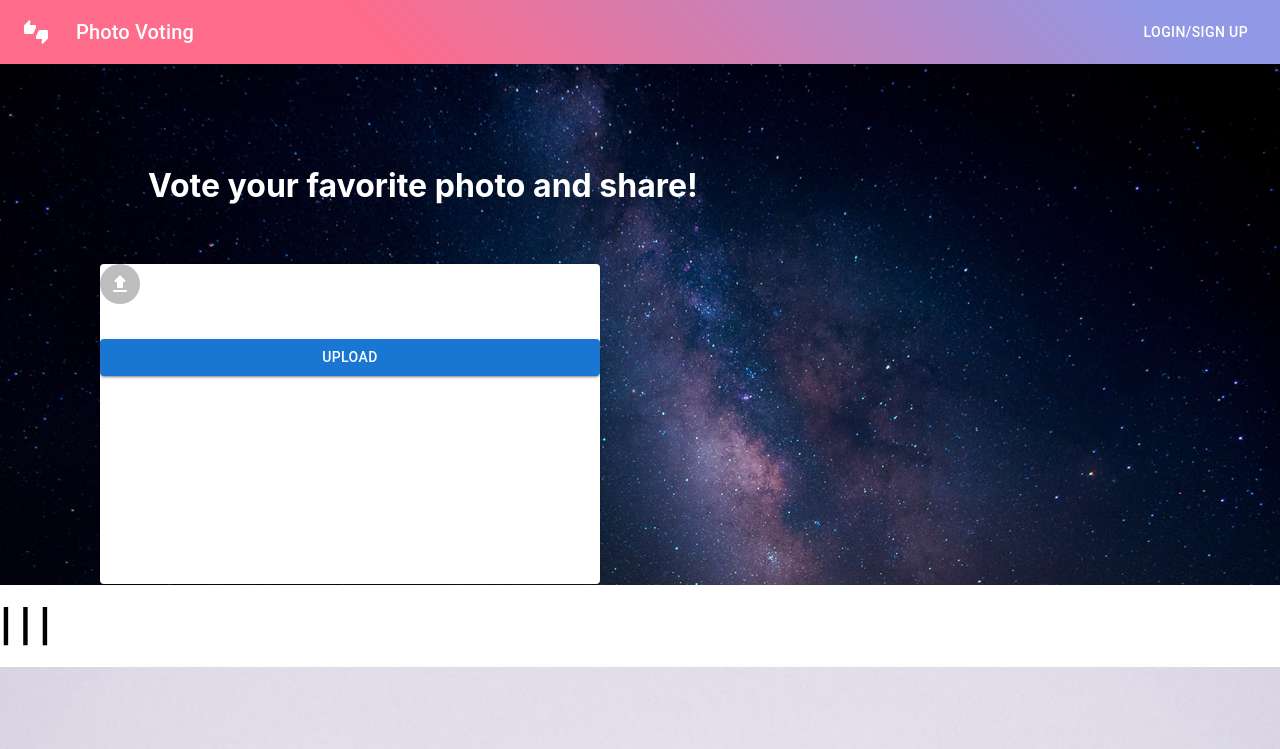
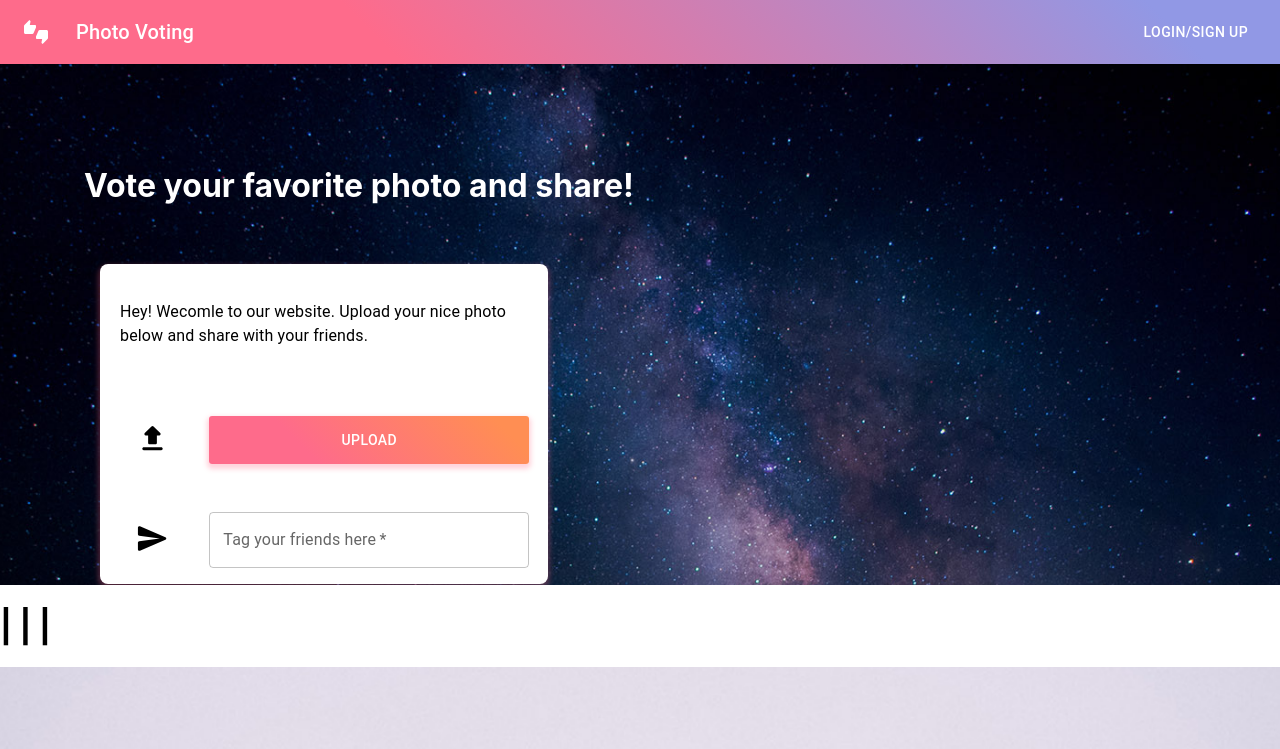
Before and after one commit to hunterD3CD/photo_voting, a React (Create React App) app in the folder client/: page / in a window 1280 px wide. Shown: the top 749 px of the page. Built offline with nearby package versions, Linux system fonts and the light colour scheme.

Commit message:
finish the home page and upload page

```diff
--- a/client/src/components/UploadPhoto.js
+++ b/client/src/components/UploadPhoto.js
@@ -1,40 +1,56 @@
 import React from "react";
 
 // ----------------------------------------------------MUI------------------------------------------------------
-import { Avatar, Button, Grid, Paper, TextField } from "@mui/material";
-import UploadRoundedIcon from '@mui/icons-material/UploadRounded';
-import SendRoundedIcon from '@mui/icons-material/SendRounded';
+import { Button, Grid, TextField,Typography } from "@mui/material";
+import UploadRoundedIcon from "@mui/icons-material/UploadRounded";
+import SendRoundedIcon from "@mui/icons-material/SendRounded";
 
 const UploadPhoto = () => {
   const paperStyle = {
     padding: 0,
     height: "40vh",
-    width: "500px",
+    width: "70%",
     margin: 100,
+    background: "white",
+    borderRadius: 8,
+    boxShadow: '0 3px 5px 2px rgba(255, 105, 135, .3)'
   };
+
+  const buttonStyle = {
+    background: 'linear-gradient(45deg, #FE6B8B 30%, #FF8E53 90%)',
+    border: 0,
+    borderRadius: 3,
+    boxShadow: '0 3px 5px 2px rgba(255, 105, 135, .3)',
+    color: 'white',
+    height: 48,
+    padding: '0 30px',
+  };
+
   // ---------------------------------------------------JSX---------------------------------------------------------
   return (
-    <Grid lg={12} xs={12} item >
-      <Paper style={paperStyle}>
-        <Grid Container>
-          <Grid item lg={6} xs={6}>
-            <Avatar style={{ margin: "20px 0" }}>
-              <UploadRoundedIcon />
-            </Avatar>
-          </Grid>
-          <Grid item lg={6} xs={6}>
-            <Button
-            type="submit"
-            color="primary"
-            variant="contained"
-            fullWidth
-            style={{ margin: "15px 0" }}
-            >
-            Upload
-            </Button>
-            </Grid>
-        </Grid>
-      </Paper>
+    <Grid container spacing={2} style={paperStyle} justifyContent="center" alignItems="center">
+      <Typography xs={12} style={{ margin: '20px' }}>Hey! Wecomle to our website. Upload your nice photo below and share with your friends.</Typography>
+      <Grid item xs={2}>
+        <UploadRoundedIcon fontSize="large"/>
+      </Grid>
+      <Grid item xs={9}>
+        <Button style={buttonStyle} type="submit" color="primary" variant="contained" fullWidth>
+          Upload
+        </Button>
+      </Grid>
+      <Grid item xs={2}>
+        <SendRoundedIcon fontSize="large" />
+      </Grid>
+      <Grid item xs={9}>
+        <TextField
+           required
+           fullWidth
+           id="Tag"
+           label="Tag your friends here"
+           variant="outlined"
+        />
+      </Grid>
+      <br />
     </Grid>
   );
 };
--- a/client/src/pages/Home.js
+++ b/client/src/pages/Home.js
@@ -22,9 +22,9 @@ const Home = () => {
   return (
     <>
     {/* -----------------------------------------------PART 1------------------------------------------- */}
-    <Parallax bgImage={ coverImage } strength={500}>
-      <Grid Container>
-        <Grid Item xs={12} sm={12} md={6}>
+    <Parallax bgImage={ coverImage } strength={700}>
+      <Grid container>
+        <Grid item xs={12} sm={12} md={6}>
           <div style={{ height: 500 }}>
               <h1 style={inlineStyle}>Vote your favorite photo and share!</h1>
               <UploadPhoto />
@@ -33,7 +33,7 @@ const Home = () => {
         </Grid>
       </Grid>
     </Parallax>
-     <h1>| | |</h1>
+    <h1>| | |</h1>
 
     {/* -----------------------------------------------PART 2------------------------------------------- */}
       <Parallax
```
